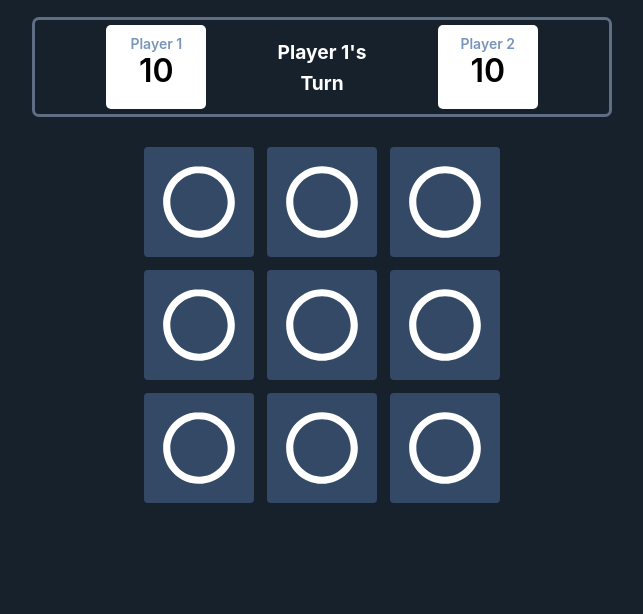
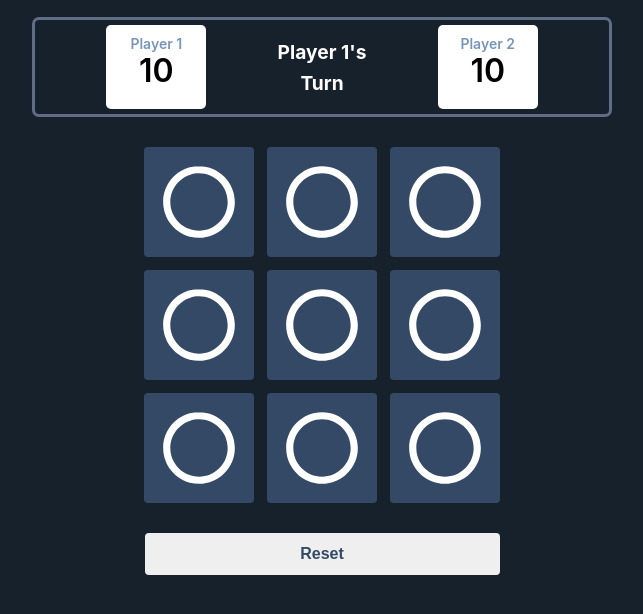
Before and after one commit to Michaeloye/tic-tac-toe, a React (Vite) app: page / in a window 1280 px wide. Shown: the top 614 px of the page, without its empty margins (318-961 px from the left). Built offline with nearby package versions, Linux system fonts and the light colour scheme.

Commit message:
Add ResetButton

```diff
--- a/src/App.jsx
+++ b/src/App.jsx
@@ -1,6 +1,7 @@
 import "./App.css";
 import Board from "./components/Board";
 import Header from "./components/Header";
+import ResetButton from "./components/Reset";
 
 function App() {
   return (
@@ -8,6 +9,7 @@ function App() {
       <Header />
       <Board />
       <p className="turn-mobile">Player 1's Turn</p>
+      <ResetButton onClick={"asdv"} />
     </div>
   );
 }
```
